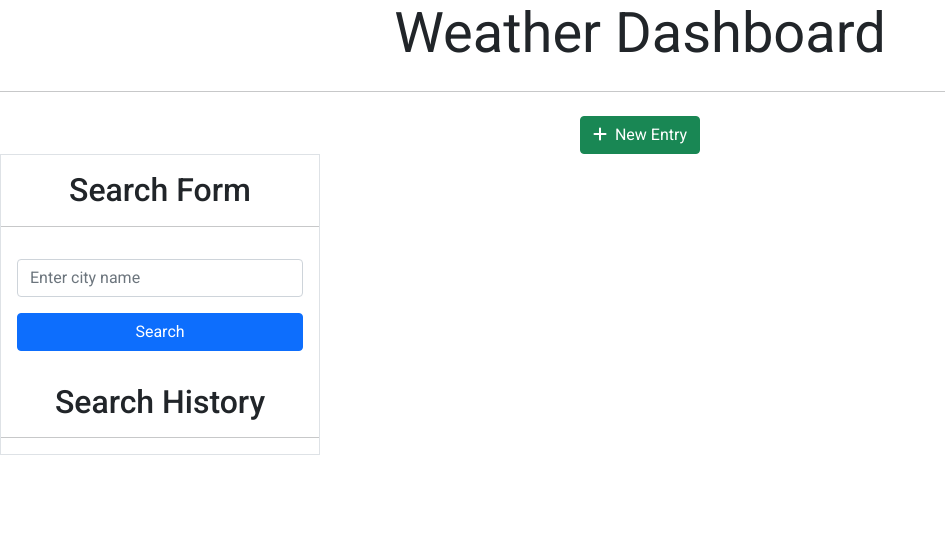
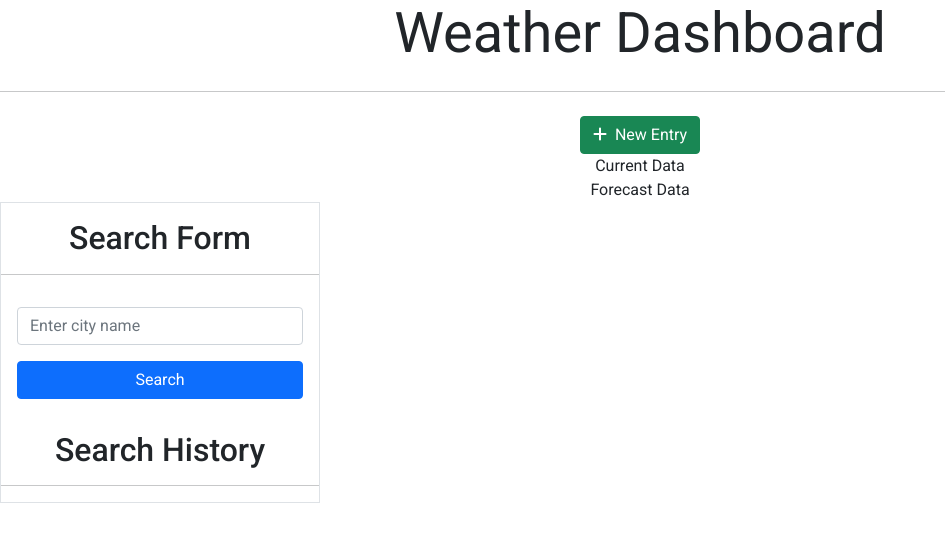
Before and after one commit to TanveerBassi/weather-dashboard, a plain HTML site: page index.html in a window 1280 px wide. Shown: the whole page, without its empty margins (0-945 px from the left). Drawn offline with nearby package versions, Linux system fonts and the light colour scheme; a web font is replaced by a local one.

Commit message:
Updated HTML

```diff
--- a/index.html
+++ b/index.html
@@ -27,9 +27,6 @@
     <link rel="stylesheet" href="./assets/css/styles.css" />
   </head>
   <body>
-    <header>
-      </nav>
-    </header>
     <main>
       <div class="jumbotron text-center">
         <h1 class="display-4">Weather Dashboard</h1>
@@ -37,6 +34,11 @@
         <button type="button" class="btn btn-success" id="create-new-entry-btn">
           <i class="fa-solid fa-plus me-1"></i> New Entry
         </button>
+        <!-- current data -->
+        <div>Current Data</div>
+
+        <!-- forecast data -->
+        <div>Forecast Data</div>
       </div>
       <!-- content row -->
       <div class="row g-0">
```
